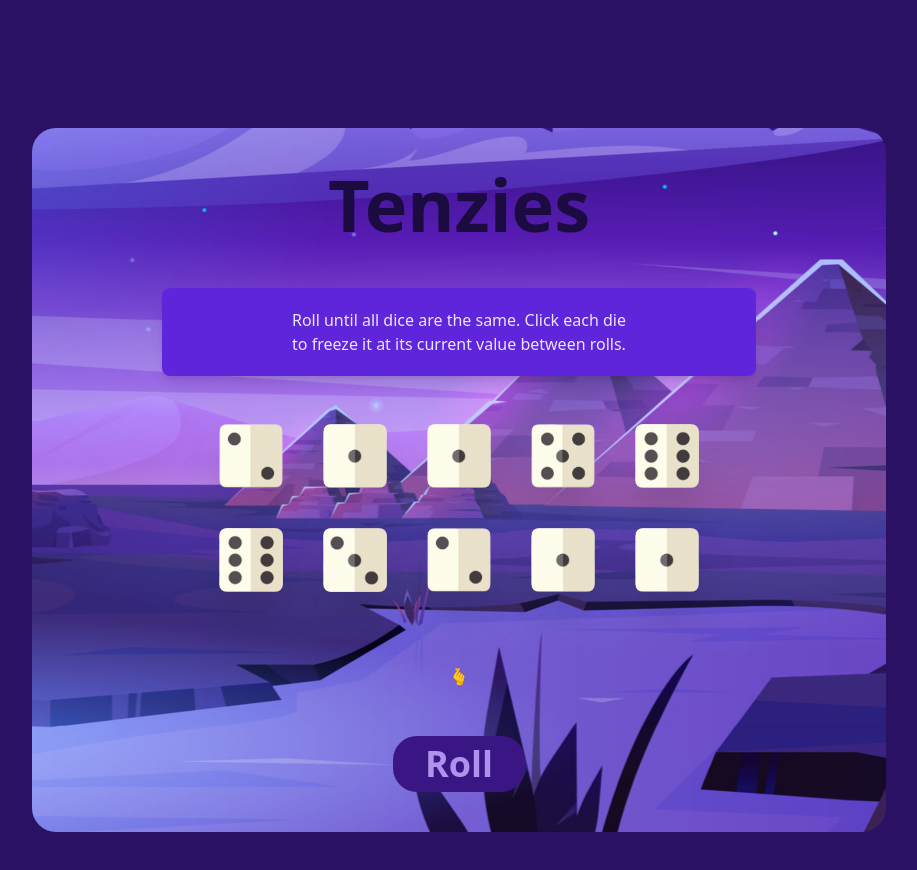
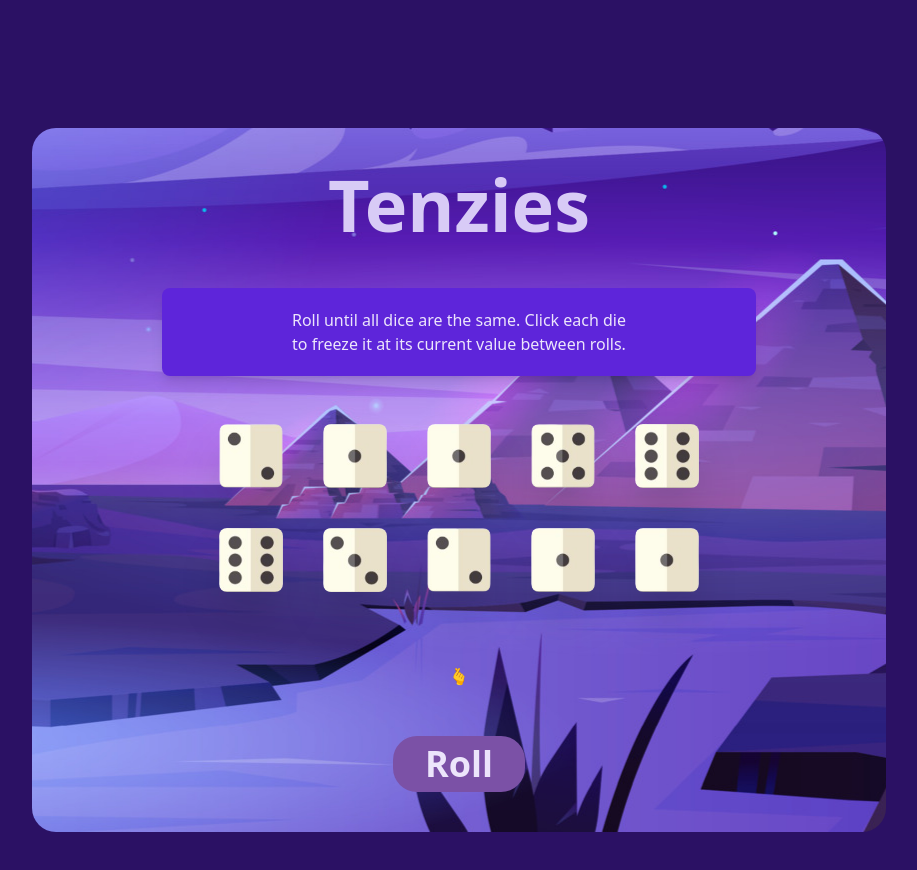
Before and after one commit to JoleneKearse/tenzies, a React (Vite) app: page / in a window 1280 px wide. Shown: the top 870 px of the page, without its empty margins (181-1098 px from the left). Built offline with nearby package versions, Linux system fonts and the light colour scheme.

Commit message:
chore: set up RollCount to conditionally render

```diff
--- a/src/App.jsx
+++ b/src/App.jsx
@@ -2,6 +2,7 @@ import { useState, useEffect } from "react";
 import { nanoid } from "nanoid";
 import DieGrid from "./components/DieGrid";
 import Button from "./components/Button";
+import RollCount from "./components/RollCount";
 
 function App() {
   const [dice, setDice] = useState(startingDice());
@@ -18,8 +19,6 @@ function App() {
     }
   }, [dice]);
 
-  console.log(rollCount);
-
   const updateRollCount = () => {
     setRollCount((prevRollCount) => prevRollCount + 1);
   }
@@ -28,6 +27,7 @@ function App() {
     setDice(startingDice());
     setTenzies(false);
     setButtonText("Roll");
+    setRollCount(0);
   };
 
   function getRandomDieValue() {
@@ -68,11 +68,11 @@ function App() {
 
   return (
     <main className="w-72 h-4/5 bg-pyramids bg-bottom rounded-3xl my-32 mx-auto p-10 flex flex-col justify-center items-center gap-5 md:w-1/2 md:gap-8 lg:w-2/3 lg:gap-12">
-      <h1 className="text-4xl font-black text-brand-800 md:text-5xl lg:text-7xl">Tenzies</h1>
-      <p className="max-w-prose text-balance text-center text-brand-50 bg-brand-400 py-5 rounded-lg shadow-lg font-medium">
+      <h1 className="text-4xl font-black text-brand-100 md:text-5xl lg:text-7xl">Tenzies</h1>
+      {tenzies ? <RollCount tenzies={tenzies} rollCount={rollCount} /> : <p className="max-w-prose text-balance text-center text-brand-50 bg-brand-400 py-5 rounded-lg shadow-lg font-medium">
         Roll until all dice are the same. Click each die to freeze it at its
         current value between rolls.
-      </p>
+      </p>}
       <DieGrid
         dice={dice}
         holdDie={holdDie}
--- a/src/components/Button.jsx
+++ b/src/components/Button.jsx
@@ -1,10 +1,10 @@
 const Button = ({ buttonText, onClick }) => {
 
   return (
-    <button className="bg-brand-600 py-2 px-8 rounded-3xl text-brand-200 font-bold text-2xl hover:bg-brand-700 hover:text-brand-300 md:text-3xl lg:text-4xl" onClick={onClick}>
+    <button className="bg-accent-2 py-2 px-8 rounded-3xl text-brand-50 font-bold text-2xl hover:scale-105 hover:text-brand-100 md:text-3xl lg:text-4xl" onClick={onClick}>
       {buttonText}
     </button>
   )
 }
 
-export default Button
+export default Button;
--- a/src/components/DieGrid.jsx
+++ b/src/components/DieGrid.jsx
@@ -30,7 +30,7 @@ const DieGrid = ({ dice, holdDie, tenzies, isAnimating }) => {
               "#ffba49",
               "#f9f871",
               "#00d2b1",
-              "#885EE4"
+              // "#885EE4"
 
             ]}
         />}
--- /dev/null
+++ b/src/components/RollCount.jsx
@@ -0,0 +1,11 @@
+import React from 'react'
+
+const RollCount = ({ tenzies, rollCount }) => {
+  return (
+    <article>
+      {tenzies && <p className="text-center text-2xl text-balance text-center text-brand-50 bg-brand-400 py-5 px-7 rounded-lg shadow-lg font-medium">You got tenzies in {rollCount} rolls!</p>}
+    </article>
+  )
+}
+
+export default RollCount
--- a/tailwind.config.js
+++ b/tailwind.config.js
@@ -17,6 +17,8 @@ export default {
 					900: "#0F0623",
 					950: "#080311",
 				},
+        "accent": "#53297E",
+        "accent-2": "#7B51A6",
 			},
 			backgroundImage: {
 				pyramids: "url('/pyramids.jpg')",
@@ -41,7 +43,7 @@ export default {
         },
       },
       animation: {
-        scale: "scale 1s ease-in-out",
+        scale: "scale 500ms ease-in-out",
       },
 		},
 	},
```
